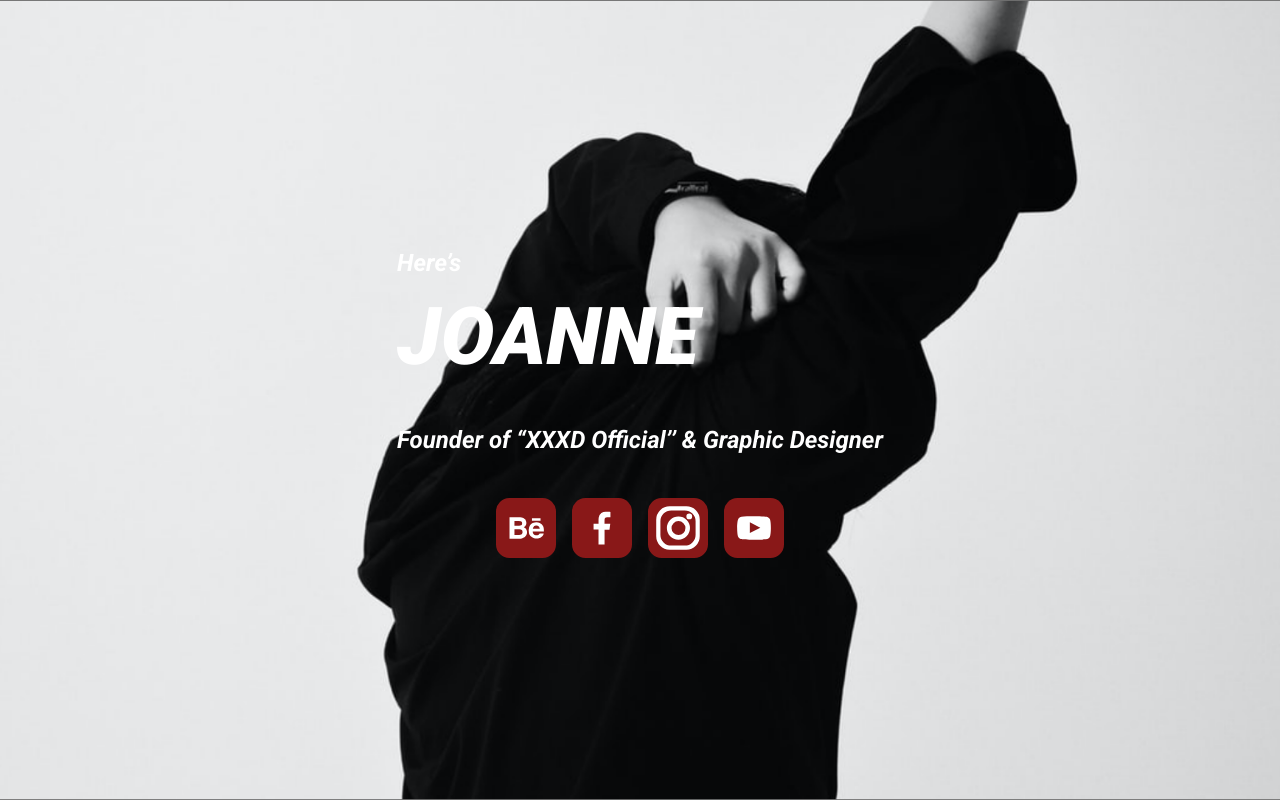
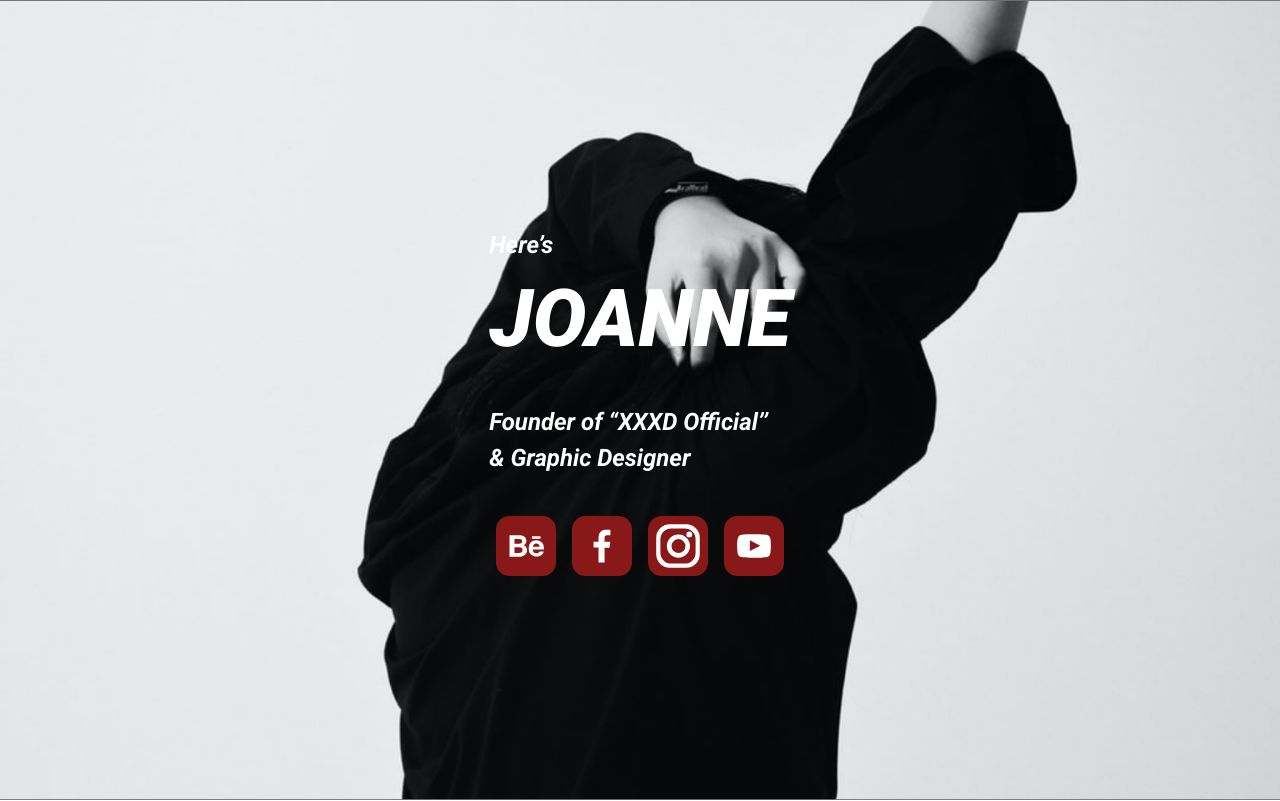
Before and after one commit to EmmaSyu/webLayoutTraining-week2, a plain HTML site: page index.html in a window 1280 px wide. Shown: the top 801 px of the page. Drawn offline with Linux system fonts and the light colour scheme.

Commit message:
version 1.0
調整header版面

```diff
--- a/index.html
+++ b/index.html
@@ -12,7 +12,7 @@
         <div class="header-content">
             <p>Here’s</p>
             <h1 class="mb-8">JOANNE</h1>
-            <h3 class="mb-10">Founder of “XXXD Official’’ & Graphic Designer</h3>
+            <h3 class="mb-10">Founder of “XXXD Official’’ <br>& Graphic Designer</h3>
             <ul class="header-icon">
                 <li><a href="#"><img src="./images/behance.svg" alt="behance"></a></li>
                 <li><a href="#"><img src="./images/facebook.svg" alt="facebook"></a></li>
```
